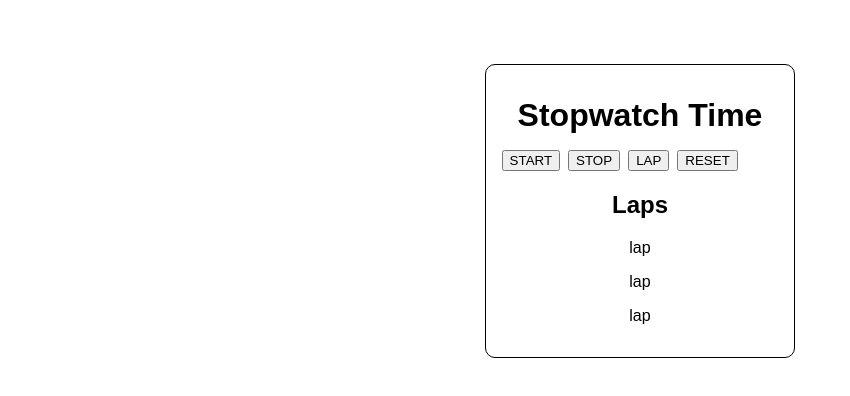
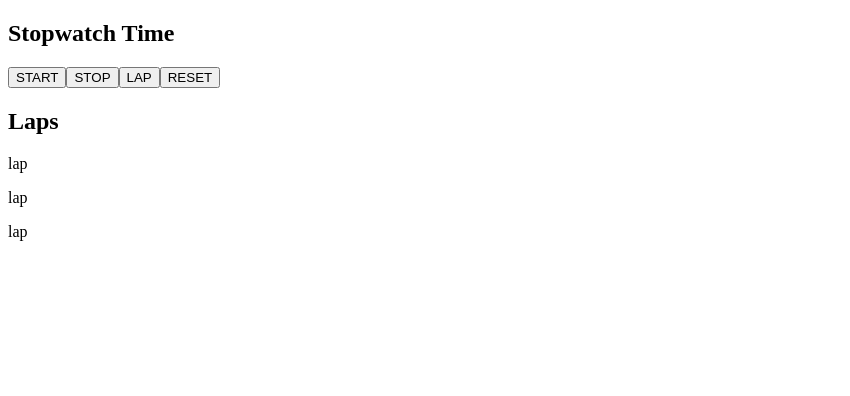
Before and after one commit to Shivendraprajapati/React-Stopwatch---Contest-22-01-23---92tcqo05uft8, a React app: page / in a window 1280 px wide. Shown: the whole page, without its empty margins (0-850 px from the left). Built offline with nearby package versions, Linux system fonts and the light colour scheme.

Commit message:
Update App.css

```diff
--- a/src/styles/App.css
+++ b/src/styles/App.css
@@ -1,29 +1,38 @@
-body {
-    box-sizing: border-box;
-    font-family: Arial, Helvetica, sans-serif;
-    display: flex;
-    justify-content: center;
-    align-items: center;
-    margin-top: 5%;
+.App {
+  text-align: center;
 }
 
-#main {
-    border: 1px solid black;
-    border-radius: 10px;
-    padding: 1rem;
+.App-logo {
+  height: 40vmin;
+  pointer-events: none;
 }
 
-h1 {
-    text-align: center;
-    font-size: xx-large;
-    margin: 1rem;
+@media (prefers-reduced-motion: no-preference) {
+  .App-logo {
+    animation: App-logo-spin infinite 20s linear;
+  }
 }
 
-section.buttons {
-    display: flex;
-    gap: .5rem;
+.App-header {
+  background-color: #282c34;
+  min-height: 100vh;
+  display: flex;
+  flex-direction: column;
+  align-items: center;
+  justify-content: center;
+  font-size: calc(10px + 2vmin);
+  color: white;
 }
 
-section.lap-section {
-    text-align: center;
+.App-link {
+  color: #61dafb;
 }
+
+@keyframes App-logo-spin {
+  from {
+    transform: rotate(0deg);
+  }
+  to {
+    transform: rotate(360deg);
+  }
+}
```
